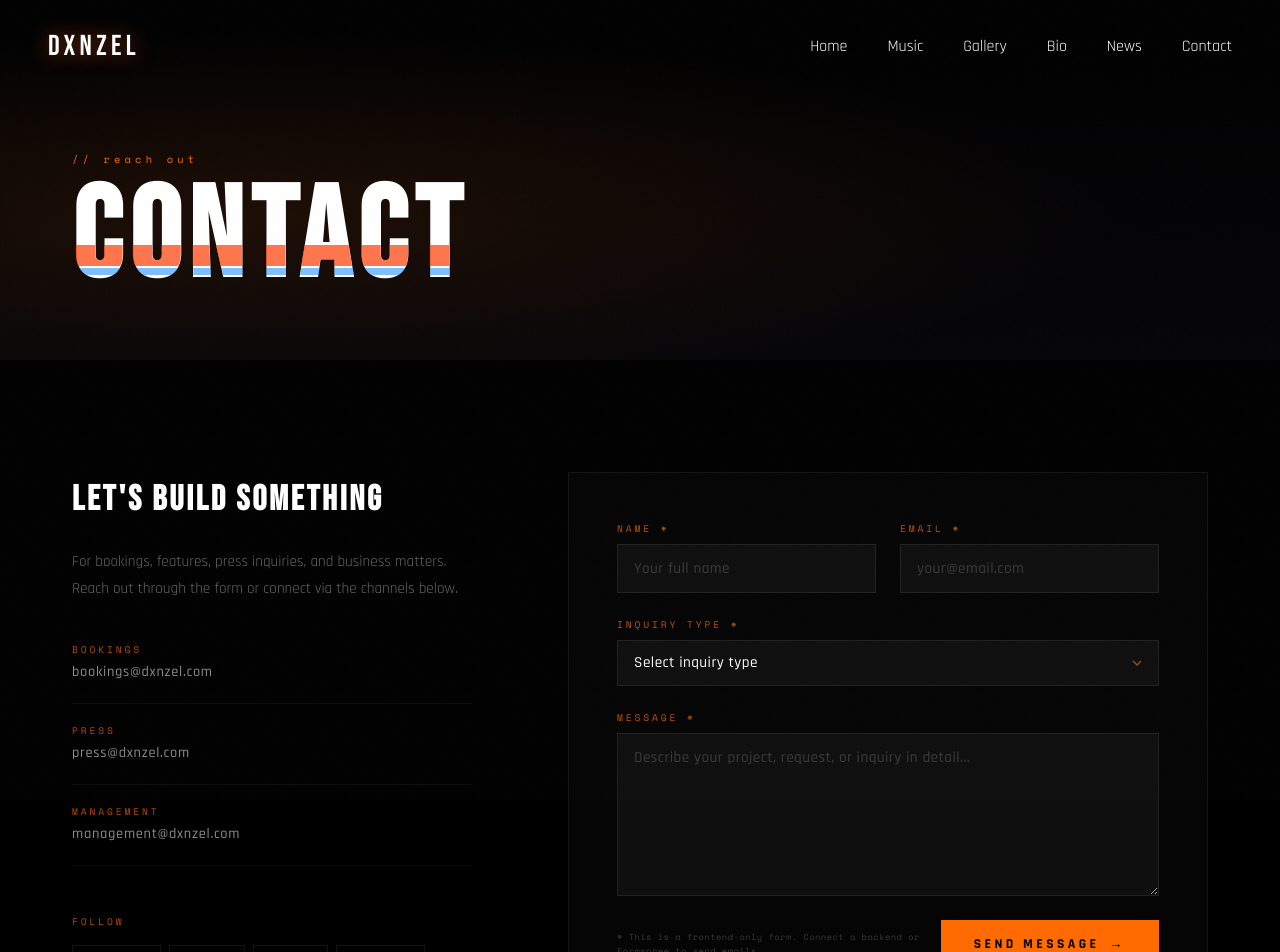
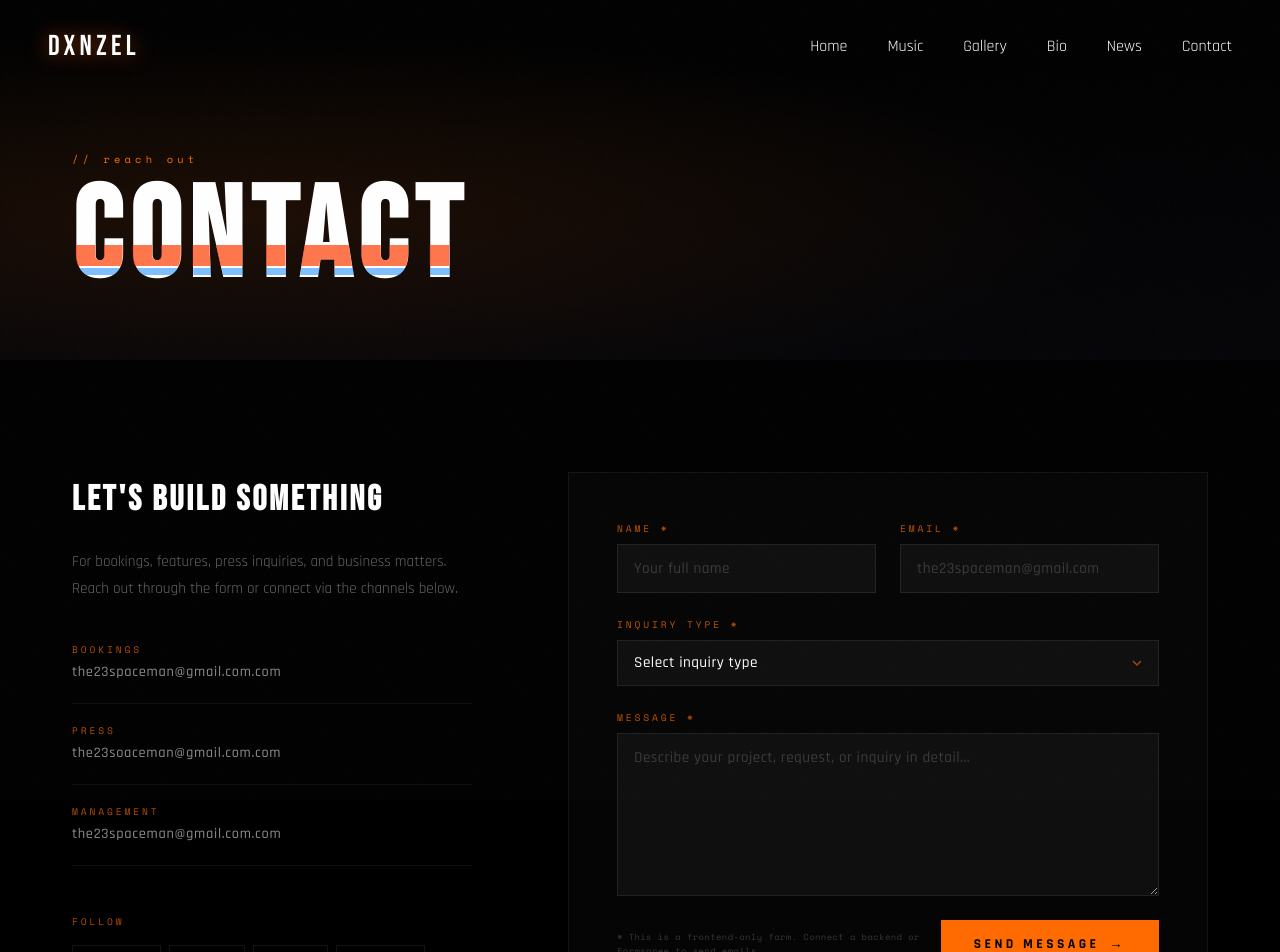
Before and after one commit to Dxnzel123/DXNZEL-WEBSITE, a Next.js app: page /contact in a window 1280 px wide. Shown: the top 952 px of the page. Built offline with nearby package versions, Linux system fonts and the light colour scheme.

Commit message:
Update contact.jsx

```diff
--- a/pages/contact.jsx
+++ b/pages/contact.jsx
@@ -39,15 +39,15 @@ export default function Contact() {
               <div className="info-items">
                 <div className="info-item">
                   <span className="info-label">Bookings</span>
-                  <span className="info-value">bookings@dxnzel.com</span>
+                  <span className="info-value">the23spaceman@gmail.com.com</span>
                 </div>
                 <div className="info-item">
                   <span className="info-label">Press</span>
-                  <span className="info-value">press@dxnzel.com</span>
+                  <span className="info-value">the23soaceman@gmail.com.com</span>
                 </div>
                 <div className="info-item">
                   <span className="info-label">Management</span>
-                  <span className="info-value">management@dxnzel.com</span>
+                  <span className="info-value">the23spaceman@gmail.com.com</span>
                 </div>
               </div>
 
@@ -83,7 +83,7 @@ export default function Contact() {
                         type="email"
                         name="email"
                         className="form-input"
-                        placeholder="your@email.com"
+                        placeholder="the23spaceman@gmail.com"
                         value={form.email}
                         onChange={handleChange}
                         required
```
